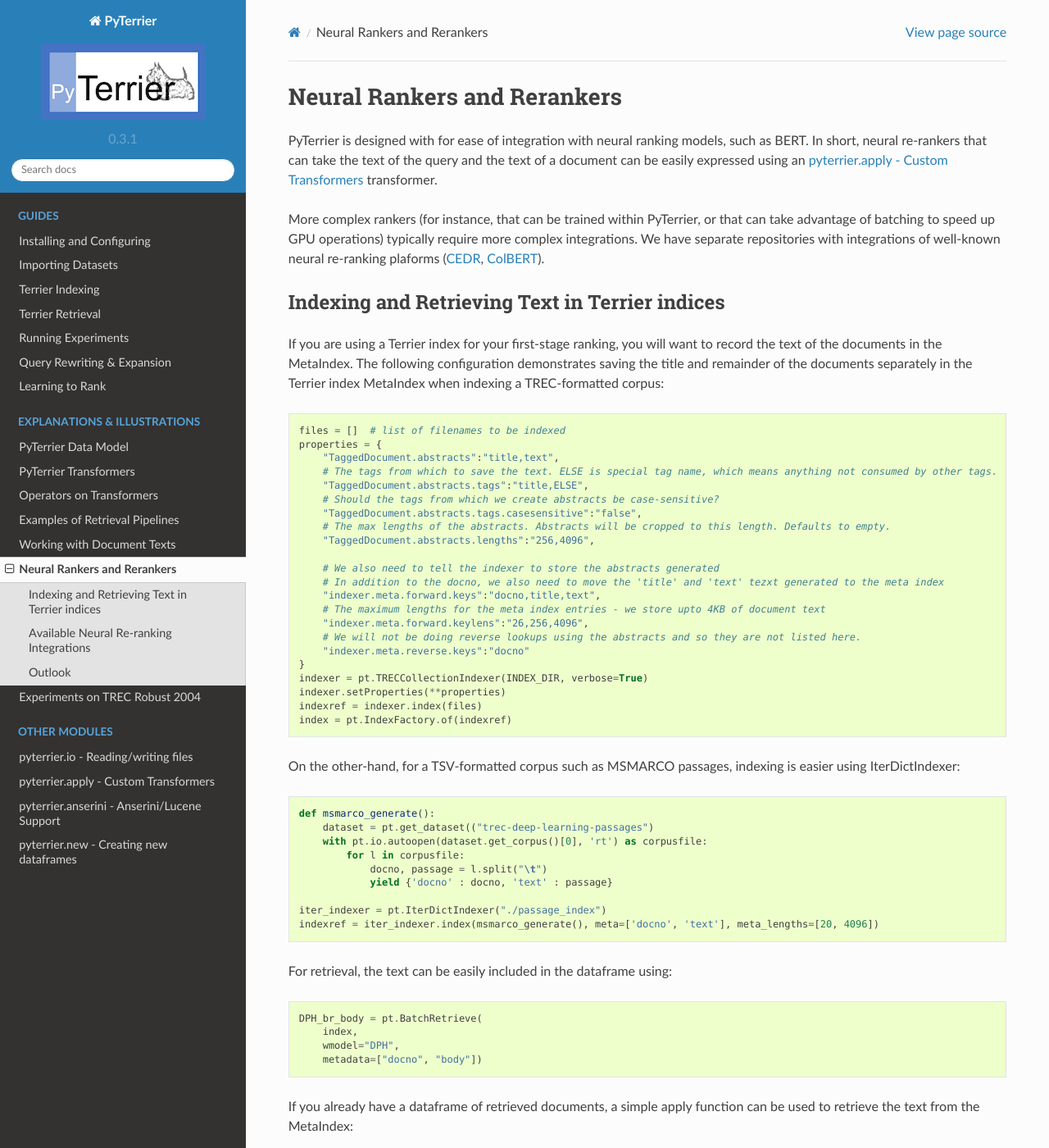
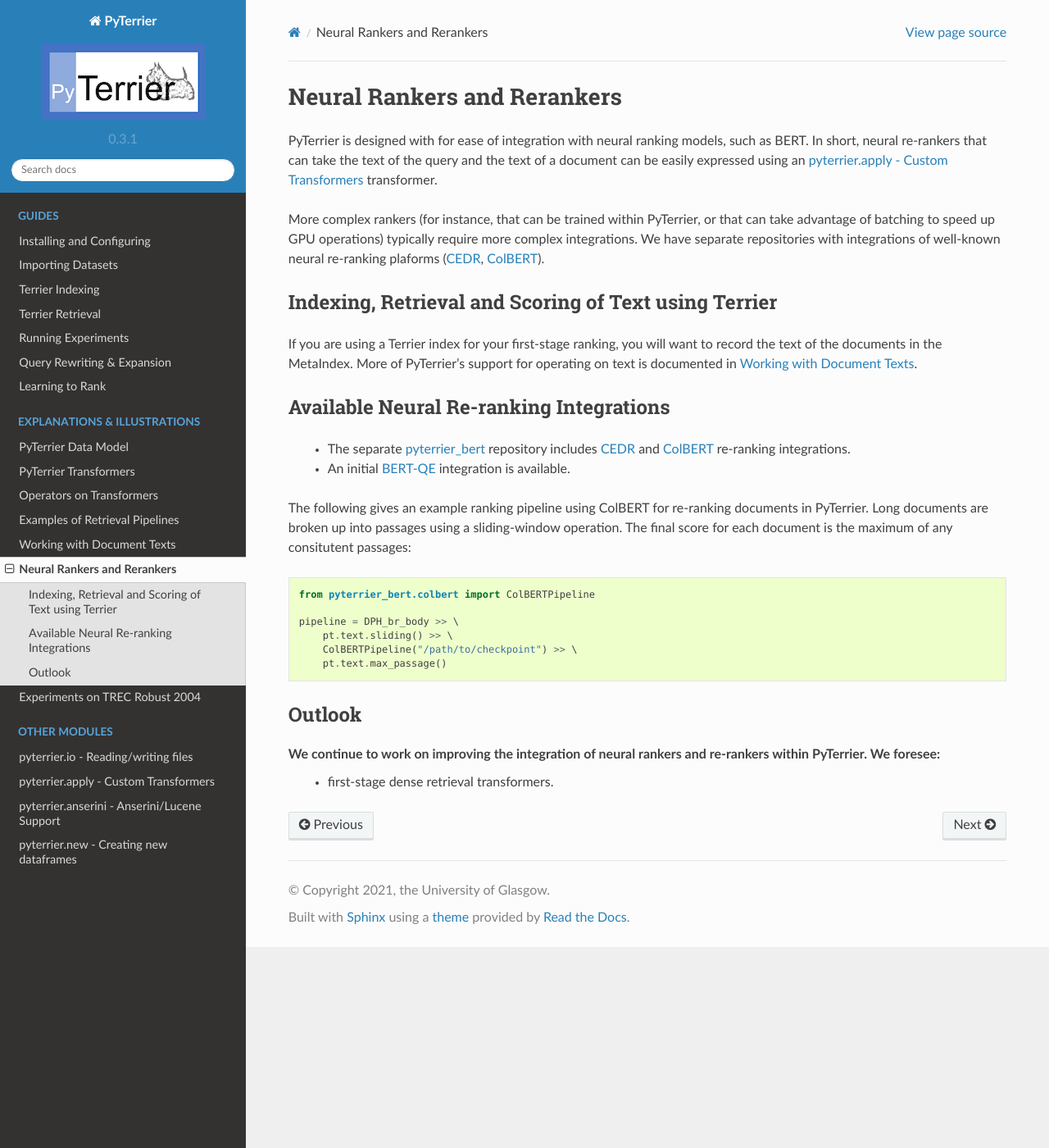
Before and after one commit to terrier-org/pyterrier, a Sphinx documentation site: the page built from docs/neural.rst, in a window 1280 px wide and 1400 px high. Shown: the whole window at 82% size. Built offline with Sphinx 7.4.7 and the Read the Docs theme 2.0.0, drawn with Linux system fonts in a browser that asks for light colours; the version number is read from the project's files by our own code; some of the changed text lies outside the part shown.

Commit message:
simplified indexing of text.

```diff
--- a/docs/neural.rst
+++ b/docs/neural.rst
@@ -12,69 +12,12 @@
 We have separate repositories with integrations of well-known neural re-ranking plaforms
 (`CEDR <https://github.com/Georgetown-IR-Lab/cedr>`_, `ColBERT <https://github.com/stanford-futuredata/ColBERT>`_).
 
-Indexing and Retrieving Text in Terrier indices
-===============================================
+Indexing, Retrieval and Scoring of Text using Terrier
+=====================================================
 
 If you are using a Terrier index for your first-stage ranking, you will want to record the text
-of the documents in the MetaIndex. The following configuration demonstrates saving the title
-and remainder of the documents separately in the Terrier index MetaIndex when indexing a
-TREC-formatted corpus::
-
-    files = []  # list of filenames to be indexed
-    properties = {
-        "TaggedDocument.abstracts":"title,text",
-        # The tags from which to save the text. ELSE is special tag name, which means anything not consumed by other tags.
-        "TaggedDocument.abstracts.tags":"title,ELSE",
-        # Should the tags from which we create abstracts be case-sensitive?
-        "TaggedDocument.abstracts.tags.casesensitive":"false",
-        # The max lengths of the abstracts. Abstracts will be cropped to this length. Defaults to empty.
-        "TaggedDocument.abstracts.lengths":"256,4096",
-
-        # We also need to tell the indexer to store the abstracts generated
-        # In addition to the docno, we also need to move the 'title' and 'text' tezxt generated to the meta index
-        "indexer.meta.forward.keys":"docno,title,text",
-        # The maximum lengths for the meta index entries - we store upto 4KB of document text
-        "indexer.meta.forward.keylens":"26,256,4096",
-        # We will not be doing reverse lookups using the abstracts and so they are not listed here.
-        "indexer.meta.reverse.keys":"docno"
-    }
-    indexer = pt.TRECCollectionIndexer(INDEX_DIR, verbose=True)
-    indexer.setProperties(**properties)
-    indexref = indexer.index(files)
-    index = pt.IndexFactory.of(indexref)
-
-On the other-hand, for a TSV-formatted corpus such as MSMARCO passages, indexing is easier
-using IterDictIndexer::
-
-    def msmarco_generate():
-        dataset = pt.get_dataset(("trec-deep-learning-passages")
-        with pt.io.autoopen(dataset.get_corpus()[0], 'rt') as corpusfile:
-            for l in corpusfile:
-                docno, passage = l.split("\t")
-                yield {'docno' : docno, 'text' : passage}
-
-    iter_indexer = pt.IterDictIndexer("./passage_index")
-    indexref = iter_indexer.index(msmarco_generate(), meta=['docno', 'text'], meta_lengths=[20, 4096])
-
-
-For retrieval, the text can be easily included in the dataframe using::
-
-    DPH_br_body = pt.BatchRetrieve(
-        index,
-        wmodel="DPH",
-        metadata=["docno", "body"])
-
-If you already have a dataframe of retrieved documents, a simple apply function can
-be used to retrieve the text from the MetaIndex::
-
-    def _add_body_title(res):
-        res = res.copy()
-        meta = index.getMetaIndex()
-        res["body"] = res.apply(lambda row : meta.getItem("body", row["docid"]), axis=1)
-        return res
-
-    add_text = pt.apply.generic(_add_body_title)
-
+of the documents in the MetaIndex. More of PyTerrier's support for operating on text is documented
+in `Working with Document Texts <text.html>`_.
 
 Available Neural Re-ranking Integrations
 ========================================
@@ -97,5 +40,4 @@
 =======
 
 We continue to work on improving the integration of neural rankers and re-rankers within PyTerrier. We foresee:
- - easier indexing of text.
  - first-stage dense retrieval transformers.
```
Also changed, not shown: docs/text.rst (+34 -3 lines), 3 other files.
